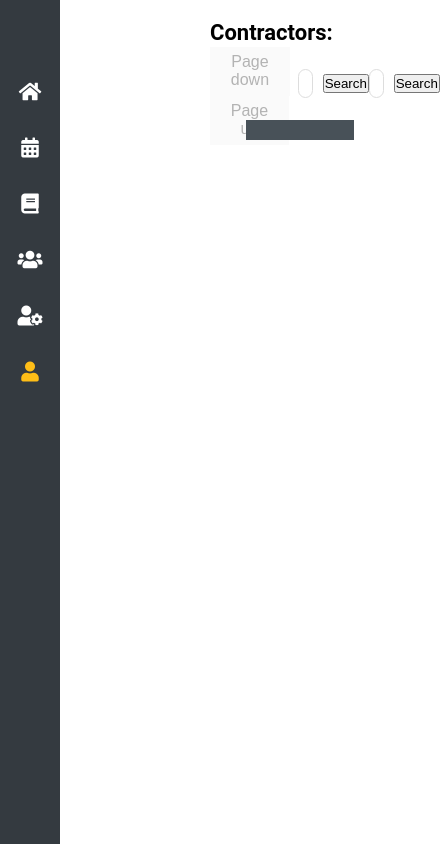
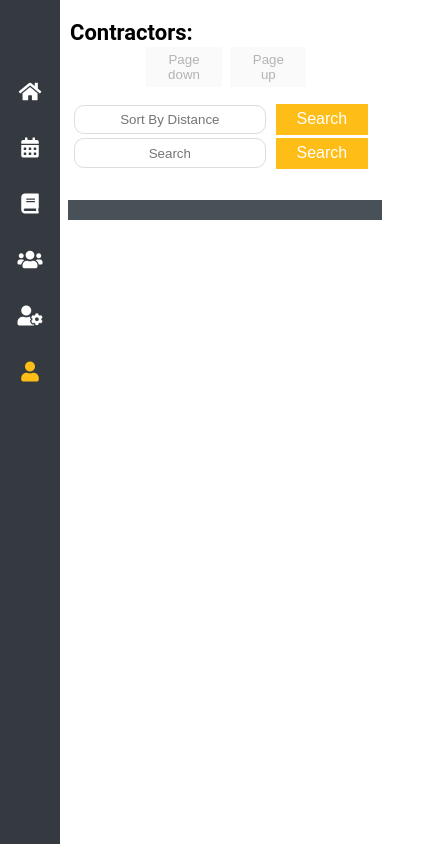
Before and after one commit to pt3-labs-contractor/PT3Labs_Contractor_FE, a React (Create React App) app in the folder client/: page /app/contractors in a window 390 px wide. Shown: the whole page, 440 px wide, since content can reach past the window. Built offline with nearby package versions, Linux system fonts and the light colour scheme; a web font is replaced by a local one.

Commit message:
Added mobile view to contractor-list page

```diff
--- a/client/src/components/contractors/ContractorList.css
+++ b/client/src/components/contractors/ContractorList.css
@@ -1,20 +1,21 @@
 .contractor-list.container {
   margin-top: 20px;
-  margin-left: 210px;
+  margin-left: 200px;
   width: auto;
   position: relative;
 }
 .list-header {
   position: relative;
   display: flex;
-  height: 100px;
   padding-top: 27px;
+  justify-content: space-between;
 }
 .contractor-list-title {
   position: absolute;
   font-size: 22px;
   top: 0;
   left: 0;
+  margin-left: 10px;
 }
 .contractor-list-form-container {
   height: 100%;
@@ -30,12 +31,10 @@
   margin-right: 10px;
 }
 .contractor-display {
-  position: absolute;
-  left: 50%;
-  transform: translateX(-50%);
   padding: 10px 30px;
   background: #485158;
-  min-width: 60%;
+  width: 60%;
+  margin: 0 auto;
 }
 .contractor-card-full {
   background: #b3b3b3;
@@ -49,6 +48,61 @@
 }
 .individual-contractor-container {
   margin-top: 20px;
-  margin-left: 210px;
+  margin-left: 200px;
   width: auto;
 }
+.btn-container {
+  margin-left: 10px;
+}
+
+.list-btn {
+  padding: 0.3rem 1.4rem;
+  border: none;
+  cursor: pointer;
+  margin-right: 0.5rem;
+  outline: none;
+}
+
+@media (max-width: 1000px) {
+  .list-header {
+    flex-direction: column;
+    align-items: center;
+  }
+}
+
+@media (max-width: 800px) {
+  .contractor-list.container {
+    margin-left: 60px;
+  }
+  .list-header {
+    position: relative;
+    display: flex;
+    height: 100px;
+    padding-top: 27px;
+    flex-direction: column;
+    align-items: center;
+  }
+  .contractor-display {
+    margin-top: 80px;
+    width: 95%;
+  }
+}
+
+@media (max-width: 500px) {
+  /* .btn-search {
+    padding: .4rem .3rem;
+  } */
+  .contractor-list-form-container {
+    flex-direction: column;
+    margin-top: 1rem;
+  }
+  .my-input {
+    margin: 2px auto;
+  }
+}
+
+@media (max-width: 400px) {
+  .contractor-list.container {
+    margin-left: 60px;
+  }
+}
--- a/client/src/components/contractors/ContractorList.js
+++ b/client/src/components/contractors/ContractorList.js
@@ -6,6 +6,7 @@ import Fuse from 'fuse.js';
 import { sortByDistance } from './searchFunctions';
 import './ContractorList.css';
 
+import TopNavbar from '../navbar/TopNavbar';
 import ContractorCard from './ContractorCard';
 // import NavBarUser from './components/navbar/NavBarUser';
 
@@ -115,13 +116,15 @@ function ContractorList({
   }
 
   return (
+    <>
+      {/* <TopNavbar /> */}
       <div className="contractor-list container">
         <div className="list-header">
           <h3 className="contractor-list-title">Contractors:</h3>
           <div className="btn-container">
             <button
               type="button"
-            className="btn"
+              className="list-btn"
               onClick={() => pageChange(-1)}
               disabled={pageNum <= 0}
             >
@@ -131,7 +134,7 @@ function ContractorList({
             </button>
             <button
               type="button"
-            className="btn"
+              className="list-btn"
               onClick={() => pageChange(1)}
               disabled={pageNum >= contractorList.length - 1}
             >
@@ -148,8 +151,11 @@ function ContractorList({
                   type="text"
                   onChange={ev => setZip(ev.target.value)}
                   value={zip}
+                  className="my-input"
                 />
-              <button type="submit">Search</button>
+                <button type="submit" className="btn btn-primary btn-search">
+                  Search
+                </button>
               </form>
               <form onSubmit={handleSearch}>
                 <input
@@ -157,8 +163,11 @@ function ContractorList({
                   type="text"
                   onChange={ev => setQuery(ev.target.value)}
                   value={query}
+                  className="my-input"
                 />
-              <button type="submit">Search</button>
+                <button type="submit" className="btn btn-primary btn-search">
+                  Search
+                </button>
               </form>
             </div>
           )}
@@ -184,13 +193,17 @@ function ContractorList({
                 <ContractorCard contractor={contractor} />
               </div>
             ) : (
-            <Link to={`/app/contractors/${contractor.id}`} key={contractor.id}>
+              <Link
+                to={`/app/contractors/${contractor.id}`}
+                key={contractor.id}
+              >
                 <ContractorCard mainList contractor={contractor} />
               </Link>
             )
           )}
         </div>
       </div>
+    </>
   );
 }
 
--- a/client/src/components/settings/Settings.css
+++ b/client/src/components/settings/Settings.css
@@ -125,9 +125,9 @@ input:focus {
 @media (max-width: 800px) {
   .main-container {
     width: 100%;
-    /* height: 100%; */
     background-image: none;
     justify-content: center;
+    height: 100vh;
   }
 
   .settings-container {
```
Lines whose indentation alone changed are shown as unchanged.
